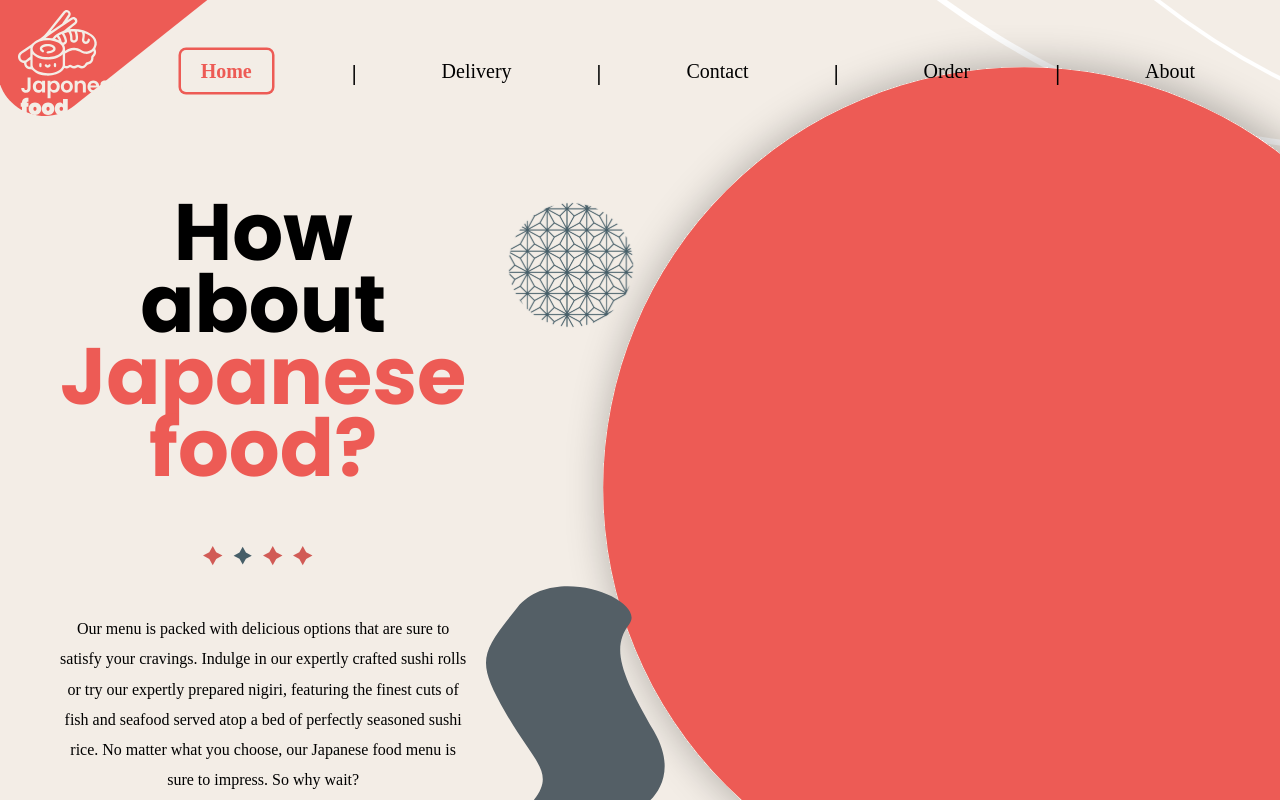
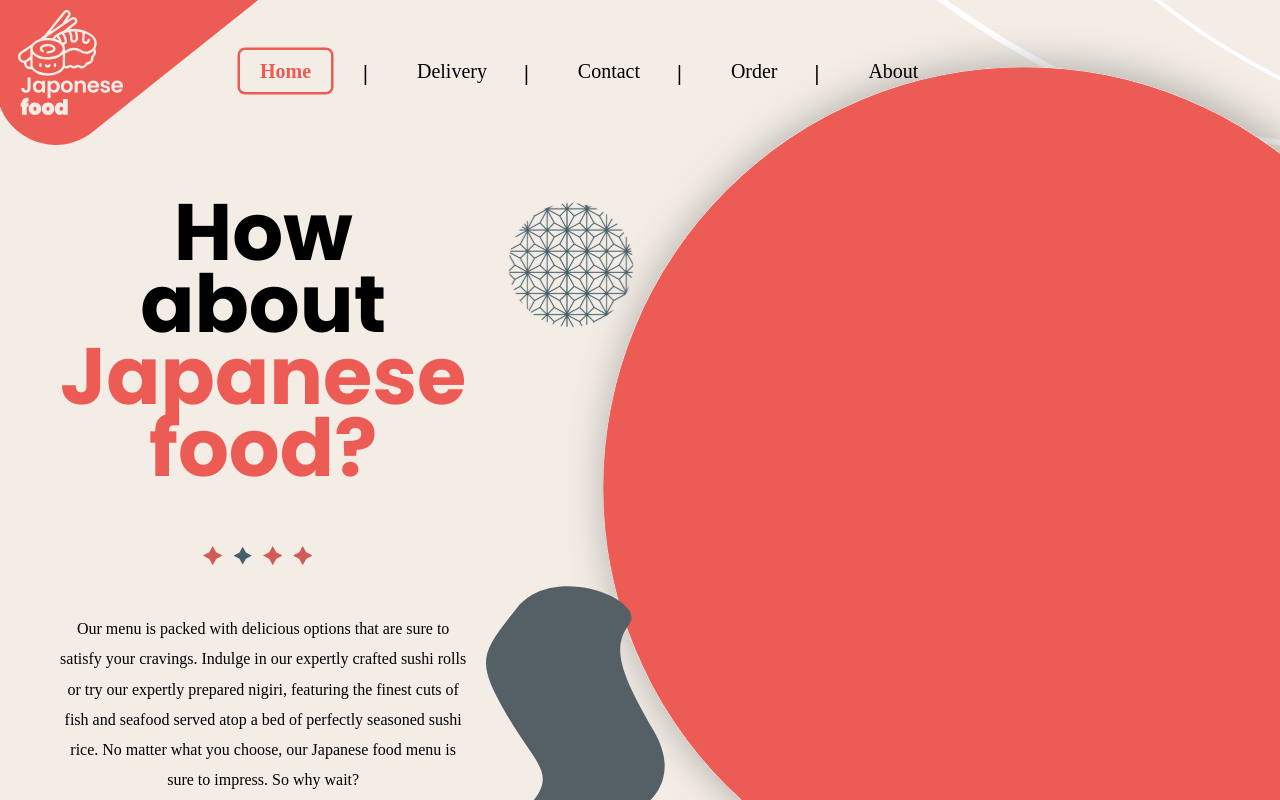
Before and after one commit to CaoBeee/japonese-food, a Next.js app: page / in a window 1280 px wide. Shown: the top 800 px of the page. Built offline with nearby package versions, Linux system fonts and the light colour scheme; a web font is replaced by a local one.

Commit message:
Hotfix for navbar spacing

```diff
--- a/src/styles/navigationBar.module.css
+++ b/src/styles/navigationBar.module.css
@@ -7,12 +7,11 @@
 	margin-left: -100px;
 	margin-top: 60px;
 	display: flex;
-	z-index: 3;
 }
 
 .navBar li {
 	list-style: none;
-	margin-right: 5rem;
+	margin-right: 2em;
 	font-family: 'Poppins-Medium';
 }
 
```
